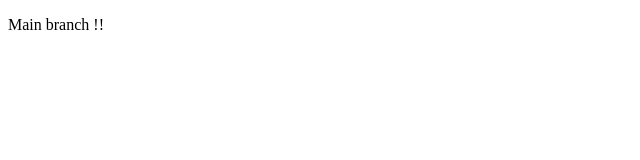
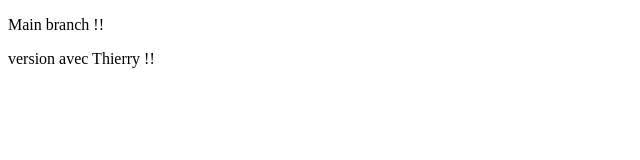
Before and after one commit to PhE/nuxt-test-3375, a Nuxt app: page / in a window 1280 px wide. Shown: the top 160 px of the page, without its empty margins (0-640 px from the left). Built offline with nearby package versions, Linux system fonts and the light colour scheme.

Commit message:
fix: test Thierry

```diff
--- a/app.vue
+++ b/app.vue
@@ -1,6 +1,8 @@
 <template>
   <div>
     <p>Main branch !!</p>
+    <p>version avec Thierry !!</p>
+
     <NuxtRouteAnnouncer />
   </div>
 </template>
```
